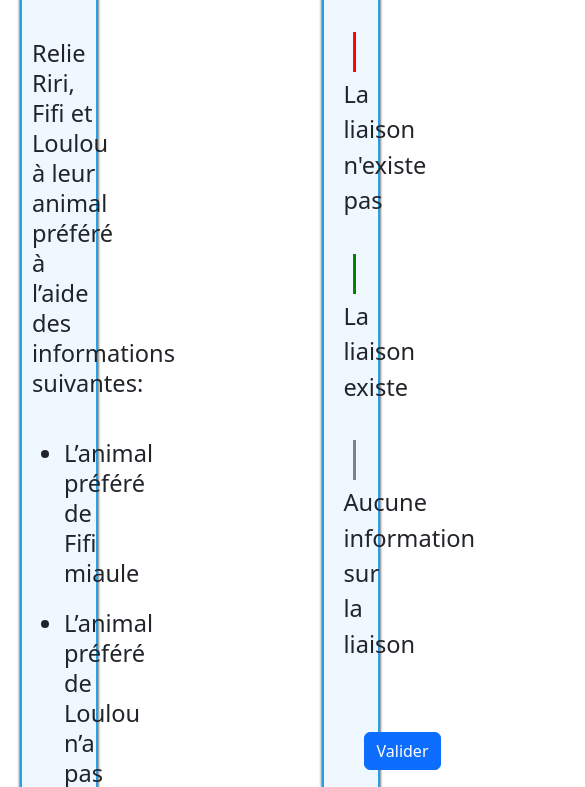
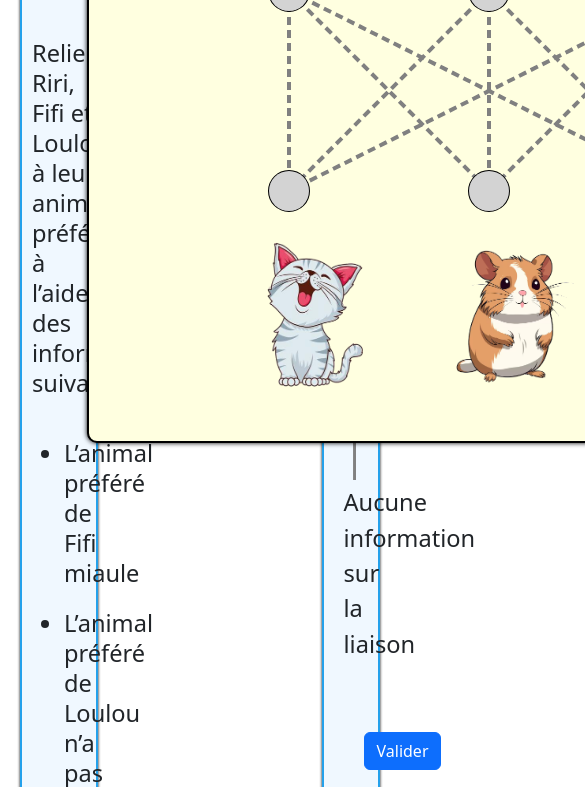
Before and after one commit to VincentChaye/Graphe-Bipartis, a website with bundled scripts: page components/ririFifiLoulou/ririFifiLoulou.html in a window 390 px wide. Shown: the part 271-1058 px from the top of the page, 585 px wide, since content can reach past the window. Built offline with nearby package versions, Linux system fonts and the light colour scheme.

Commit message:
responsive presque fini !!!

```diff
--- a/components/ririFifiLoulou/ririFifiLoulou.css
+++ b/components/ririFifiLoulou/ririFifiLoulou.css
@@ -50,10 +50,11 @@ canvas {
 	box-shadow: 0px 0px 5px black;
 	background-color: lightyellow;
 	z-index: 1;
-	width: 100%;
+	/*width: 100%;*/
 	position: relative;
-	right:50px;
 	cursor: crosshair;
+	left: 50%;
+	right: 50%;
 }
 
 
--- a/components/ririFifiLoulou/ririFifiLoulou.html
+++ b/components/ririFifiLoulou/ririFifiLoulou.html
@@ -28,7 +28,7 @@
 
 			</div>
 			<div class="col-5">
-				<canvas id="graphe" width="auto" height="auto"></canvas>
+				<canvas id="graphe" width="800" height="700"></canvas>
 			</div>
 			<div class="col-3">
 				<div class="col-2" id="aideJeu">
--- a/components/ririFifiLoulou/ririFifiLoulou.js
+++ b/components/ririFifiLoulou/ririFifiLoulou.js
@@ -183,23 +183,22 @@ const retourMenu = () => {
 	});
 };
 
-const canvasResponsive = () => {
-	const scaleFactor = Math.min(window.innerWidth / 800, window.innerHeight / 700);
-    graphe.width = 800 * scaleFactor;
-    graphe.height = 700 * scaleFactor;
-    scale = scaleFactor;
-    redrawGraph();
-};
+//const canvasResponsive = () => {
+//	const scaleFactor = Math.min(window.innerWidth / 800, window.innerHeight / 700);
+//    graphe.width = 1000 * scaleFactor;
+//    graphe.height = 1000 * scaleFactor;
+//    scale = scaleFactor;
+//    redrawGraph();
+//};
 
 
 
 checkImagesLoaded();
-canvasResponsive();
+//canvasResponsive();
 document.getElementById("recommencer").addEventListener("click", resetEdgesColor);
 document.getElementById("valider").addEventListener("click", verificationTricherie);
 document.getElementById("menu").addEventListener("click", retourMenu);
-window.addEventListener('resize', canvasResponsive);
-console.log(undiffined == null);
+//window.addEventListener('resize', canvasResponsive);
 //canvasResponsive();
 
 
```
